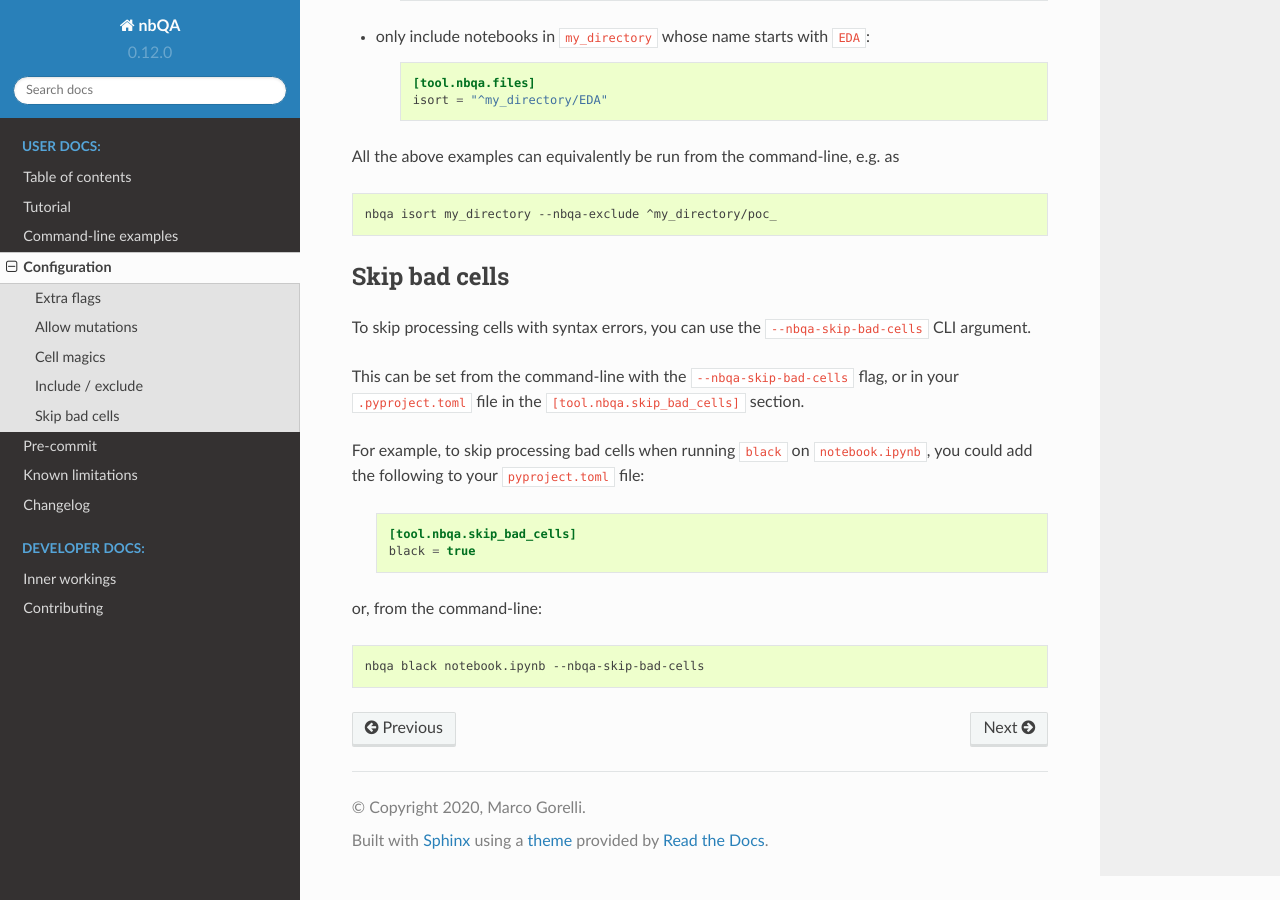
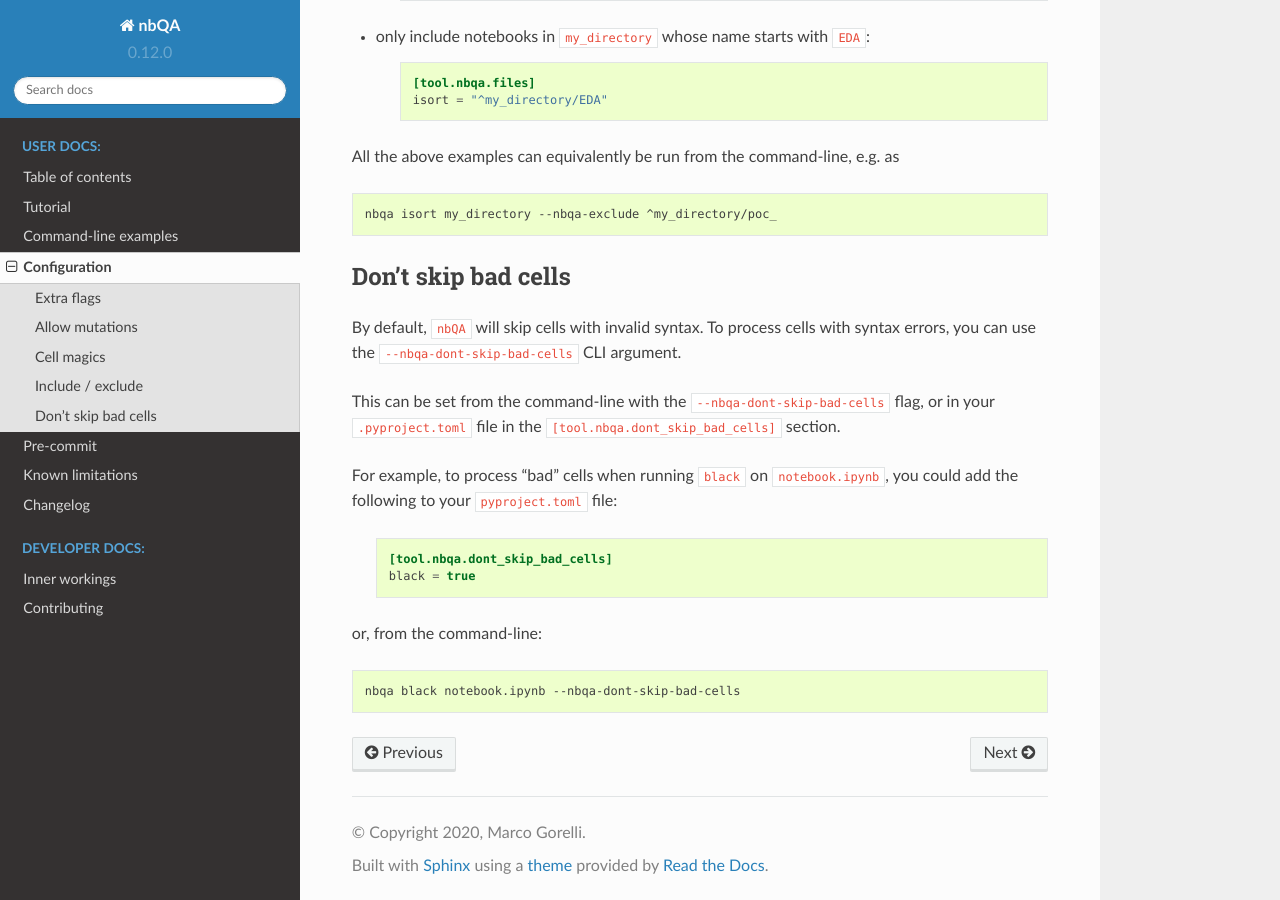
Before and after one commit to nbQA-dev/nbQA, a Sphinx documentation site: the page built from docs/configuration.rst, in a window 1280 px wide and 900 px high, scrolled down 1977 px. Built offline with Sphinx 7.4.7 and the Read the Docs theme 2.0.0, drawn with Linux system fonts in a browser that asks for light colours.

```diff
--- a/docs/configuration.rst
+++ b/docs/configuration.rst
@@ -100,24 +100,24 @@ All the above examples can equivalently be run from the command-line, e.g. as
 
     nbqa isort my_directory --nbqa-exclude ^my_directory/poc_
 
-Skip bad cells
-~~~~~~~~~~~~~~
+Don't skip bad cells
+~~~~~~~~~~~~~~~~~~~~
 
-To skip processing cells with syntax errors, you can use the :code:`--nbqa-skip-bad-cells` CLI argument.
+By default, ``nbQA`` will skip cells with invalid syntax. To process cells with syntax errors, you can use the :code:`--nbqa-dont-skip-bad-cells` CLI argument.
 
-This can be set from the command-line with the ``--nbqa-skip-bad-cells`` flag, or in your ``.pyproject.toml`` file in the
-``[tool.nbqa.skip_bad_cells]`` section.
+This can be set from the command-line with the ``--nbqa-dont-skip-bad-cells`` flag, or in your ``.pyproject.toml`` file in the
+``[tool.nbqa.dont_skip_bad_cells]`` section.
 
-For example, to skip processing bad cells when running ``black`` on ``notebook.ipynb``, you could
+For example, to process "bad" cells when running ``black`` on ``notebook.ipynb``, you could
 add the following to your :code:`pyproject.toml` file:
 
     .. code-block:: toml
 
-        [tool.nbqa.skip_bad_cells]
+        [tool.nbqa.dont_skip_bad_cells]
         black = true
 
 or, from the command-line:
 
 .. code-block:: bash
 
-    nbqa black notebook.ipynb --nbqa-skip-bad-cells
+    nbqa black notebook.ipynb --nbqa-dont-skip-bad-cells
```
Also changed, not shown: docs/known-limitations.rst (+4 -3 lines), 8 other files.
